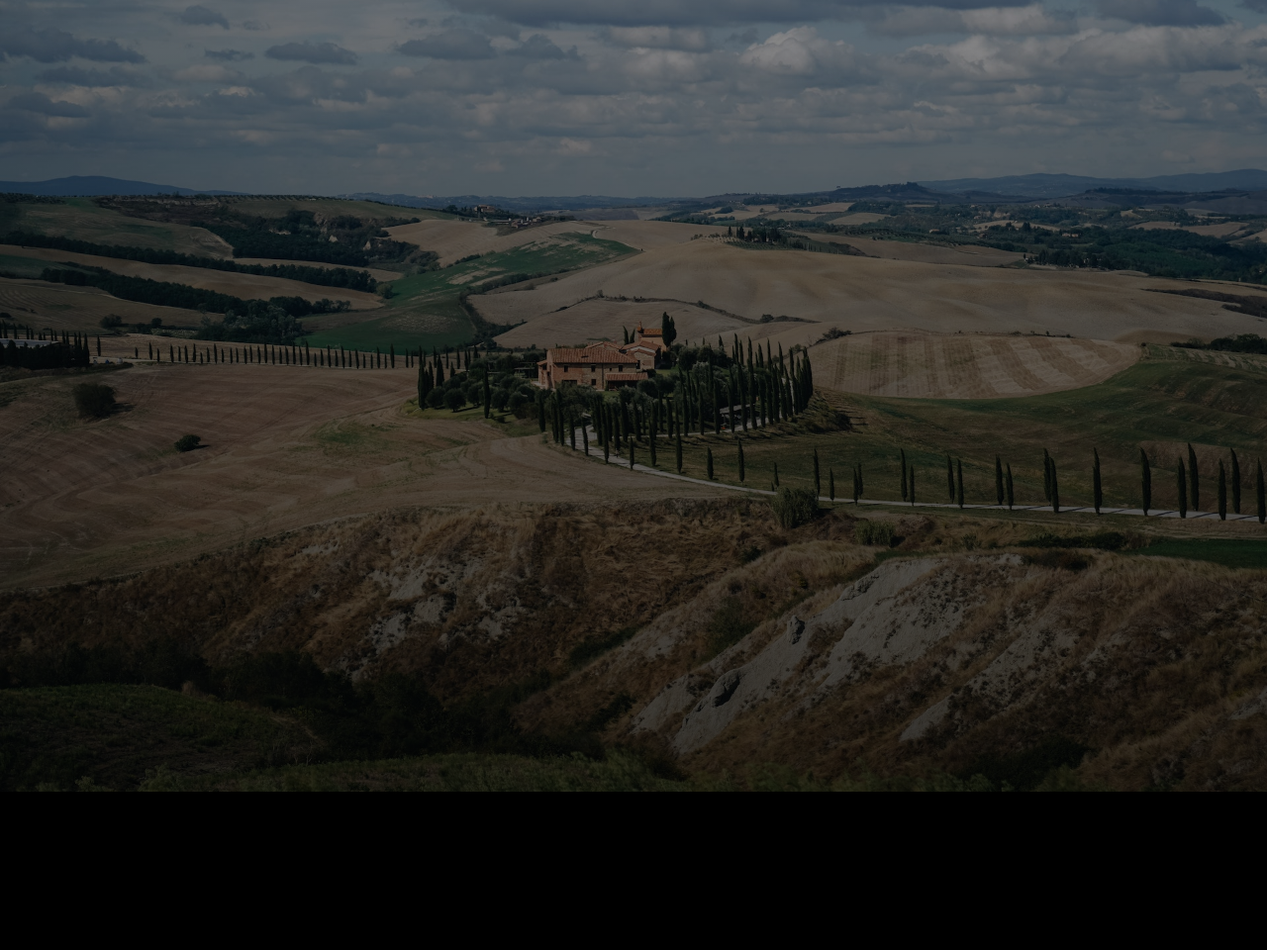
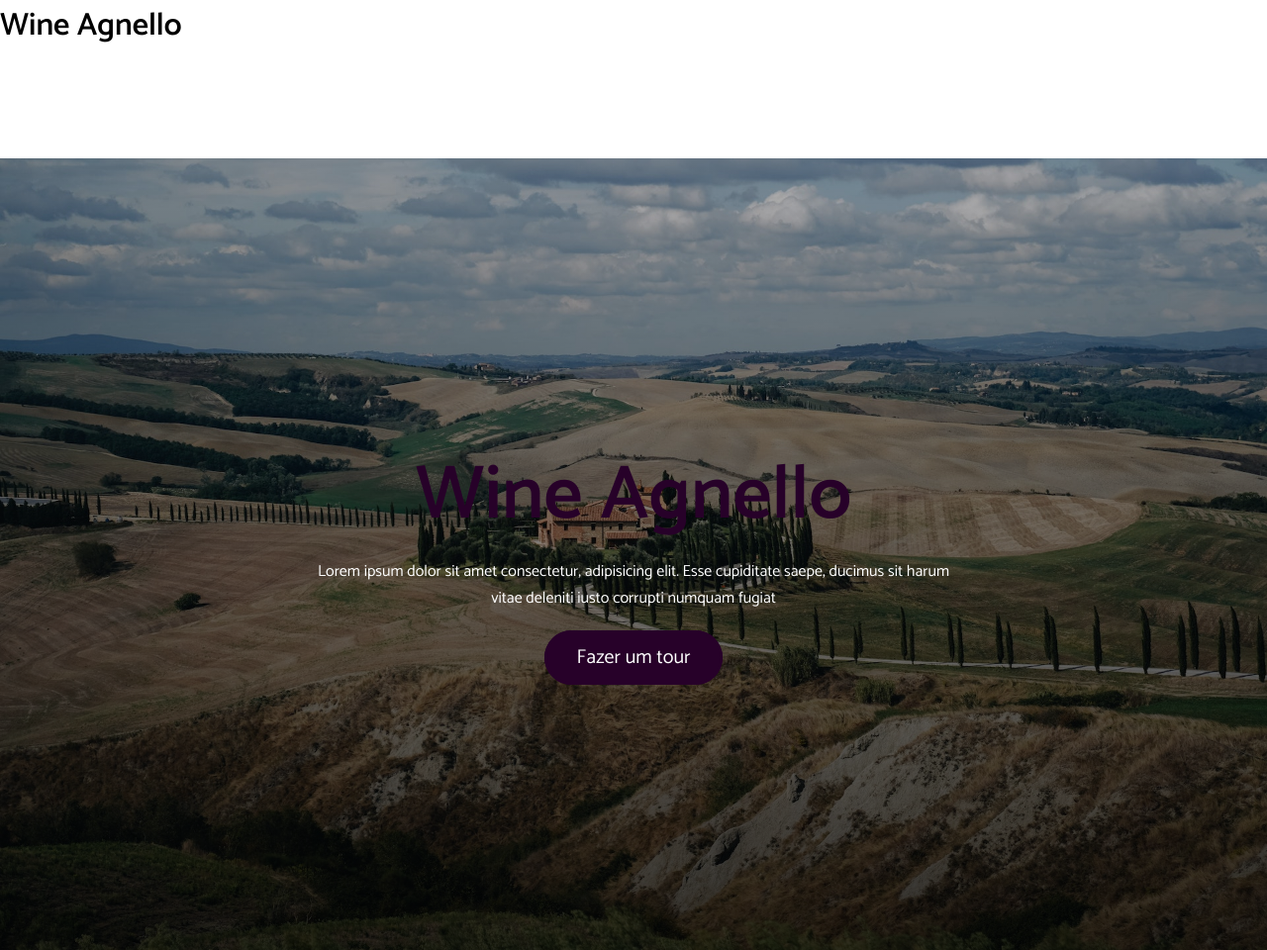
Before and after one commit to LucasRDelfino/AulaFrontEndDesign, a plain HTML site: page case_vinheria/index.html in a window 1280 px wide. Shown: the top 960 px of the page at 99% size. Drawn offline with Linux system fonts and the light colour scheme.

Commit message:
adding new lines

```diff
--- /dev/null
+++ b/case_vinheria/assets/css/hero.css
@@ -0,0 +1,16 @@
+.hero{
+    width: 100%;
+    text-align: center;
+    color: #fff;
+}
+.hero-tittle {
+    font-size: 6vmax;
+    color : rgb(39, 1, 41);
+}
+
+
+.hero-txt {
+    width: 50%;
+    margin: auto;
+    margin-bottom: 30px;
+}
--- a/case_vinheria/assets/css/styles.css
+++ b/case_vinheria/assets/css/styles.css
@@ -2,28 +2,56 @@
     margin: 0;
     padding: 0;
     box-sizing: border-box;
+    font-family: 'Catamaran', sans-serif;
 }
 
+a{
+    text-decoration: none;
+    color: #fff;
+}
+
+ul,ol {
+    list-style: none;
+}
 
 .container {
     width: 100%;/* largura */
     height: 100vh;/* altura , vh = viwe port , tamanho da página sem rolagem*/
     background-repeat: no-repeat;
     background-size: cover;
-    background-position: center;
+    background-position: 50%;
+    background-attachment: fixed;
+    display: flex;
+    flex-direction: row;
+    align-items: center;
+    justify-content: center;
+
 
 }
 
 .bg-image-1 {
-    background-image: linear-gradient(to top ,rgba(0,0,0,.7),rgba(0,0,0,.3)),
+    background-image: linear-gradient(to top ,rgba(0,0,0,.7),rgba(0,0,0,.1)),
     url(../images/pexels-alleksana-4186555.jpg);
 }
 
 .bg-image-2 {
-    background-image:linear-gradient(to top ,rgba(0,0,0,.8),rgba(0,0,0,.3)) ,
+    background-image:linear-gradient(to top ,rgba(0,0,0,.8),rgba(0,0,0,.1)) ,
     url(../images/pexels-siegfried-poepperl-7600177.jpg);
 }
 
 .bg-dark {
     background-color: #000;
 }
+
+.btn {
+    border :3px solid rgb(39, 1, 41);
+    background-color: rgb(39, 1, 41);
+    padding: 8px 30px;
+    border-radius: 70px;
+    font-weight: 500;
+    font-size: 20px;
+    transition: .5;
+}
+.btn:hover {
+    background-color: transparent;
+}
--- a/case_vinheria/index.html
+++ b/case_vinheria/index.html
@@ -1,16 +1,48 @@
 <!DOCTYPE html>
 <html lang="en">
+
 <head>
     <meta charset="UTF-8">
     <meta http-equiv="X-UA-Compatible" content="IE=edge">
     <meta name="viewport" content="width=device-width, initial-scale=1.0">
+    <link rel="preconnect" href="https://fonts.googleapis.com">
+    <link rel="preconnect" href="https://fonts.gstatic.com" crossorigin>
+    <link href="https://fonts.googleapis.com/css2?family=Catamaran:wght@200;400;600&display=swap" rel="stylesheet">
     <title>Vinheria</title>
     <link rel="stylesheet" href="./assets/css/styles.css">
+    <link rel="stylesheet" href="./assets/css/hero.css">
 </head>
+
 <body>
-    <div class="container bg-image-1"></div>
+    <!-- menu -->
+    <header class="header-page">
+        <h1>Wine Agnello</h1>
+        <nav>
+            <ul>
+                <li><a href="">Link1</a></li>
+                <li><a href="">Link2</a></li>
+                <li><a href="">Link3</a></li>
+                <li><a href="">Link4</a></li>
+            </ul>
+        </nav>
+    </header>
+
+
+    <!-- hero -->
+    <div class="container bg-image-1">
+
+        <div class="hero">
+        <h2 class="hero-tittle">Wine Agnello</h2>
+        <p class="hero-txt">Lorem ipsum dolor sit amet consectetur, adipisicing elit. Esse cupiditate saepe,
+            ducimus sit harum vitae deleniti iusto corrupti numquam fugiat</p>
+        <a href="" class="btn">Fazer um tour</a>
+        </div>
+
+    </div>
+
     <div class="container bg-dark"></div>
     <div class="container bg-image-2"></div>
     <div class="container bg-dark"></div>
 </body>
+
 </html>
```
